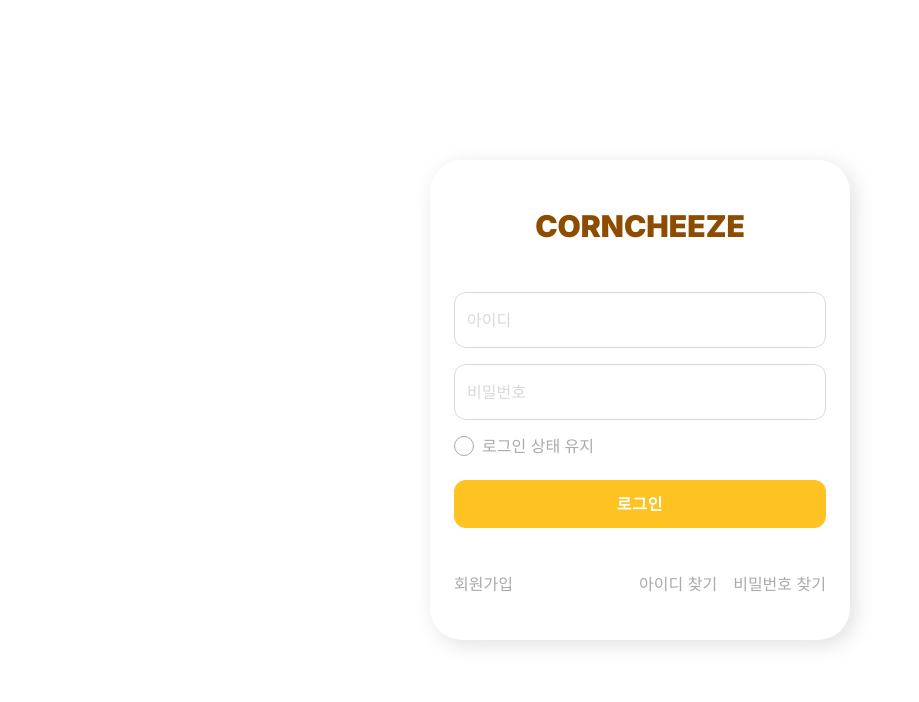
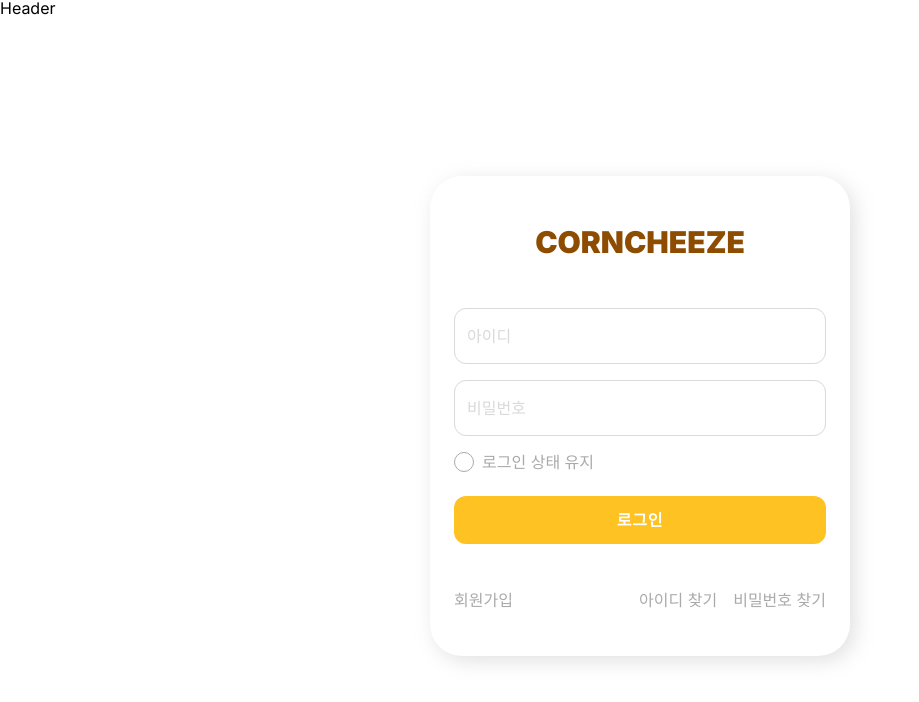
Before and after one commit to corn-cheeze/web, a Next.js app: page /login in a window 1280 px wide. Shown: the top 702 px of the page, without its empty margins (0-919 px from the left). Built offline with nearby package versions, Linux system fonts and the light colour scheme.

Commit message:
feat: Header 컴포넌트 생성

```diff
--- a/src/app/layout.tsx
+++ b/src/app/layout.tsx
@@ -1,6 +1,7 @@
 import type { Metadata } from "next";
 import { Inter } from "next/font/google";
 import "./globals.css";
+import Header from "@/compotents/Header";
 
 const inter = Inter({ subsets: ["latin"] });
 
@@ -16,7 +17,10 @@
 }>) {
   return (
     <html lang="en">
-      <body className={inter.className}>{children}</body>
+      <body className={inter.className}>
+        <Header />
+        {children}
+      </body>
     </html>
   );
 }
--- /dev/null
+++ b/src/compotents/Header.tsx
@@ -0,0 +1,5 @@
+const Header = () => {
+  return <div>Header</div>;
+};
+
+export default Header;
```
